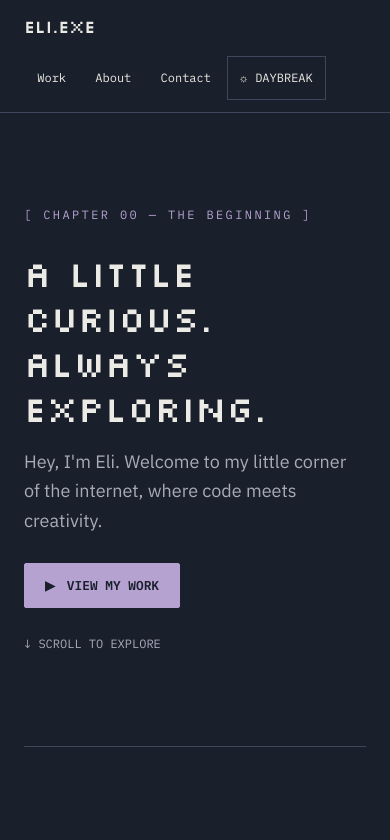
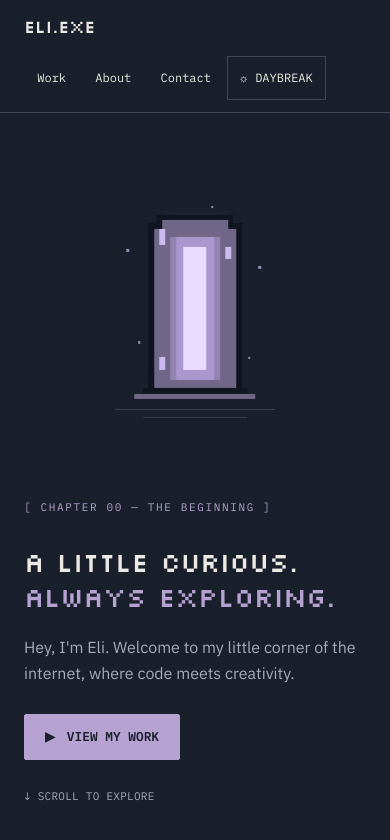
Before and after one commit to Nakagi123/eli-portfolio, an Astro site: page / in a window 390 px wide. Shown: the top 840 px of the page. Built offline with nearby package versions, Linux system fonts and the light colour scheme; Astro itself is replaced by a stand-in of ours.

Commit message:
feat: add responsive pixel doorway hero

```diff
--- /dev/null
+++ b/src/components/PixelDoor.astro
@@ -0,0 +1,160 @@
+<div class="door-scene" aria-hidden="true">
+  <svg
+    class="door-art"
+    viewBox="0 0 320 360"
+    xmlns="http://www.w3.org/2000/svg"
+    shape-rendering="crispEdges"
+  >
+    <defs>
+      <filter id="door-glow" x="-100%" y="-100%" width="300%" height="300%">
+        <feGaussianBlur stdDeviation="13" />
+      </filter>
+    </defs>
+
+    <!-- Soft rectangular glow behind the door -->
+    <rect
+      class="door-halo"
+      x="114"
+      y="55"
+      width="92"
+      height="230"
+      filter="url(#door-glow)"
+    />
+
+    <!-- Tiny atmospheric pixels -->
+    <g class="door-sparks">
+      <rect x="60" y="92" width="4" height="4" />
+      <rect x="252" y="116" width="4" height="4" />
+      <rect x="78" y="226" width="3" height="3" />
+      <rect x="238" y="248" width="3" height="3" />
+      <rect x="184" y="29" width="3" height="3" />
+    </g>
+
+    <!-- Pixelated outer doorway silhouette -->
+    <path
+      class="door-shadow"
+      d="M104 42 H216 V54 H228 V302 H92 V54 H104 Z"
+    />
+
+    <!-- Stone/frame border -->
+    <path
+      class="door-frame"
+      fill-rule="evenodd"
+      d="
+        M112 50 H208 V62 H220 V294 H100 V62 H112 Z
+        M124 74 V282 H196 V74 Z
+      "
+    />
+
+    <!-- Inner portal light -->
+    <rect class="door-light" x="124" y="74" width="72" height="208" />
+
+    <!-- Light depth: slightly darker near the edge -->
+    <rect class="door-inner-edge" x="124" y="74" width="8" height="208" />
+    <rect class="door-inner-edge" x="188" y="74" width="8" height="208" />
+
+    <!-- Bright central opening -->
+    <rect class="door-core" x="143" y="89" width="34" height="179" />
+
+    <!-- Pixel highlights -->
+    <rect class="door-highlight" x="108" y="62" width="8" height="24" />
+    <rect class="door-highlight" x="204" y="88" width="8" height="18" />
+    <rect class="door-highlight" x="108" y="248" width="8" height="20" />
+
+    <!-- Threshold -->
+    <rect class="door-shadow" x="84" y="294" width="152" height="8" />
+    <rect class="door-frame" x="72" y="302" width="176" height="8" />
+
+    <!-- Ground -->
+    <rect class="door-ground" x="44" y="324" width="232" height="2" />
+    <rect class="door-ground" x="84" y="336" width="152" height="2" />
+  </svg>
+</div>
+
+<style>
+  .door-scene {
+    --door-shadow: #111520;
+    --door-frame: #706687;
+    --door-light: #a997ce;
+    --door-core: #e9dcff;
+    --door-highlight: #cbb9ef;
+    --door-ground: #5b526d;
+
+    width: min(100%, 380px);
+    margin-inline: auto;
+    aspect-ratio: 320 / 360;
+  }
+
+  :global(html[data-theme="daybreak"]) .door-scene {
+    --door-shadow: #52485f;
+    --door-frame: #78658f;
+    --door-light: #c4a7e2;
+    --door-core: #fff7dc;
+    --door-highlight: #eee0ff;
+    --door-ground: #a79bb5;
+  }
+
+  .door-art {
+    display: block;
+    width: 100%;
+    height: 100%;
+    overflow: visible;
+  }
+
+  .door-halo {
+    fill: var(--door-light);
+    opacity: 0.45;
+    animation: glow-pulse 5s ease-in-out infinite;
+  }
+
+  .door-shadow {
+    fill: var(--door-shadow);
+  }
+
+  .door-frame {
+    fill: var(--door-frame);
+  }
+
+  .door-light {
+    fill: var(--door-light);
+  }
+
+  .door-inner-edge {
+    fill: var(--door-frame);
+    opacity: 0.4;
+  }
+
+  .door-core {
+    fill: var(--door-core);
+  }
+
+  .door-highlight {
+    fill: var(--door-highlight);
+  }
+
+  .door-ground {
+    fill: var(--door-ground);
+    opacity: 0.55;
+  }
+
+  .door-sparks {
+    fill: var(--door-highlight);
+    opacity: 0.7;
+  }
+
+  @keyframes glow-pulse {
+    0%, 100% {
+      opacity: 0.35;
+    }
+
+    50% {
+      opacity: 0.55;
+    }
+  }
+
+  @media (prefers-reduced-motion: reduce) {
+    .door-halo {
+      animation: none;
+    }
+  }
+</style>
--- a/src/pages/index.astro
+++ b/src/pages/index.astro
@@ -1,34 +1,10 @@
 ---
 import BaseLayout from '../layouts/BaseLayout.astro';
+import Hero from '../sections/Hero.astro';
 ---
 
 <BaseLayout title="ELI.EXE | Portfolio">
-  <section class="section-container flex min-h-[75vh] flex-col items-start justify-center gap-7 py-20">
-    <p class="font-ui text-xs tracking-[0.2em] text-accent">
-      [ CHAPTER 00 — THE BEGINNING ]
-    </p>
-
-    <div class="space-y-4">
-      <h1 class="font-pixel max-w-3xl text-4xl leading-tight text-foreground sm:text-6xl">
-        A LITTLE CURIOUS.<br />
-        ALWAYS EXPLORING.
-      </h1>
-
-      <p class="max-w-xl text-lg leading-relaxed text-muted">
-        Hey, I'm Eli. Welcome to my little corner of the internet,
-        where code meets creativity.
-      </p>
-    </div>
-
-    <a href="#work" class="pixel-button">
-      <span aria-hidden="true">▶</span>
-      VIEW MY WORK
-    </a>
-
-    <p class="font-ui text-xs text-muted">
-      ↓ SCROLL TO EXPLORE
-    </p>
-  </section>
+  <Hero />
 
   <section id="work" class="section-container border-t border-outline py-24">
     <p class="font-ui mb-4 text-xs text-accent">
--- /dev/null
+++ b/src/sections/Hero.astro
@@ -0,0 +1,48 @@
+---
+import PixelDoor from '../components/PixelDoor.astro';
+---
+
+<section
+  aria-labelledby="hero-title"
+  class="section-container grid min-h-[calc(100svh-5rem)] grid-cols-1 items-center gap-8 py-14 md:grid-cols-[1.1fr_0.9fr] md:gap-12 md:py-20"
+>
+  <!-- Text -->
+  <div class="order-2 flex flex-col items-start gap-7 md:order-1">
+    <p class="font-ui text-[11px] tracking-[0.15em] text-accent sm:text-xs">
+      [ CHAPTER 00 — THE BEGINNING ]
+    </p>
+
+    <div class="space-y-5">
+      <h1
+        id="hero-title"
+        class="font-pixel max-w-2xl text-[clamp(1.7rem,4.5vw,3.7rem)] leading-[1.3] tracking-tight text-foreground"
+      >
+        A LITTLE CURIOUS.
+        <span class="block text-accent">ALWAYS EXPLORING.</span>
+      </h1>
+
+      <p class="max-w-lg text-base leading-relaxed text-muted sm:text-lg">
+        Hey, I'm Eli. Welcome to my little corner of the internet,
+        where code meets creativity.
+      </p>
+    </div>
+
+    <a href="#work" class="pixel-button">
+      <span aria-hidden="true">▶</span>
+      VIEW MY WORK
+    </a>
+
+    <p class="font-ui text-[11px] tracking-wide text-muted">
+      ↓ SCROLL TO EXPLORE
+    </p>
+  </div>
+
+  <!-- Doorway -->
+  <div
+    class="order-1 flex w-full items-center justify-center md:order-2"
+  >
+    <div class="w-full max-w-[220px] sm:max-w-[290px] md:max-w-[380px]">
+      <PixelDoor />
+    </div>
+  </div>
+</section>
```
